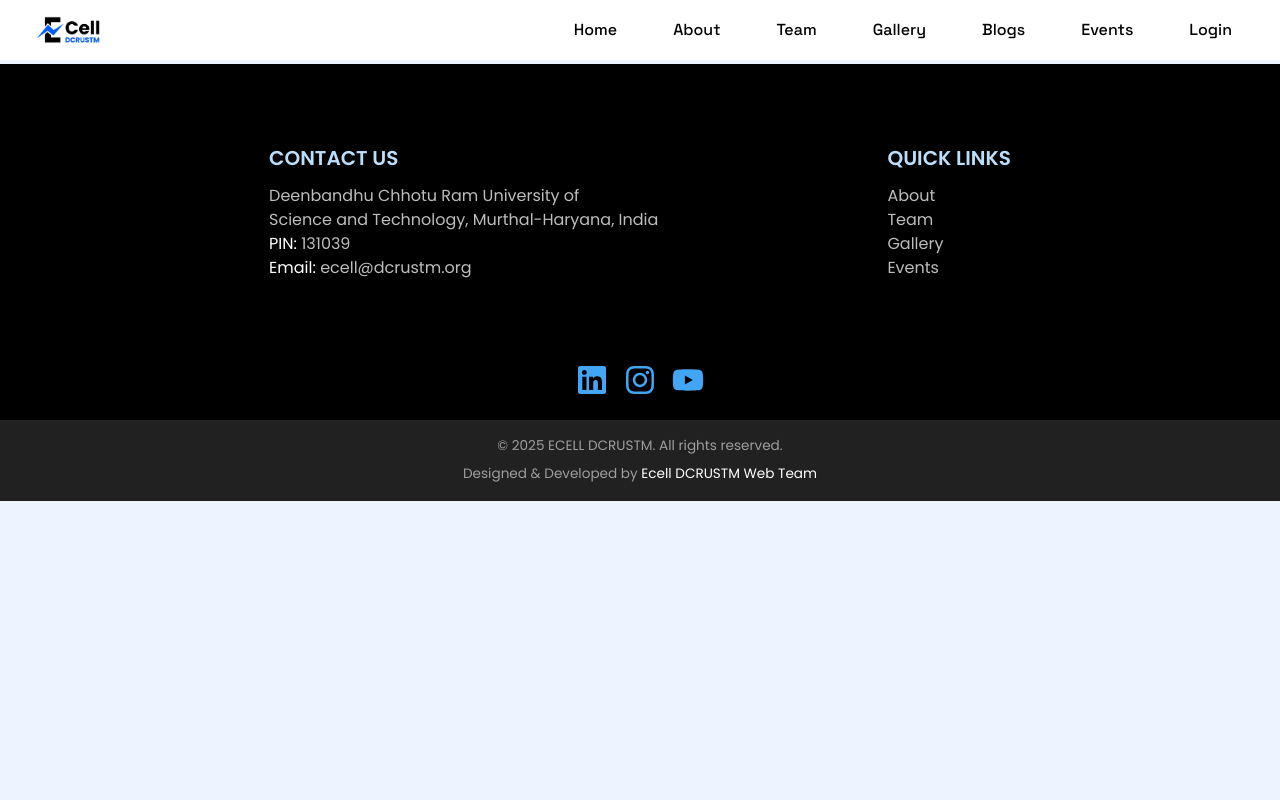
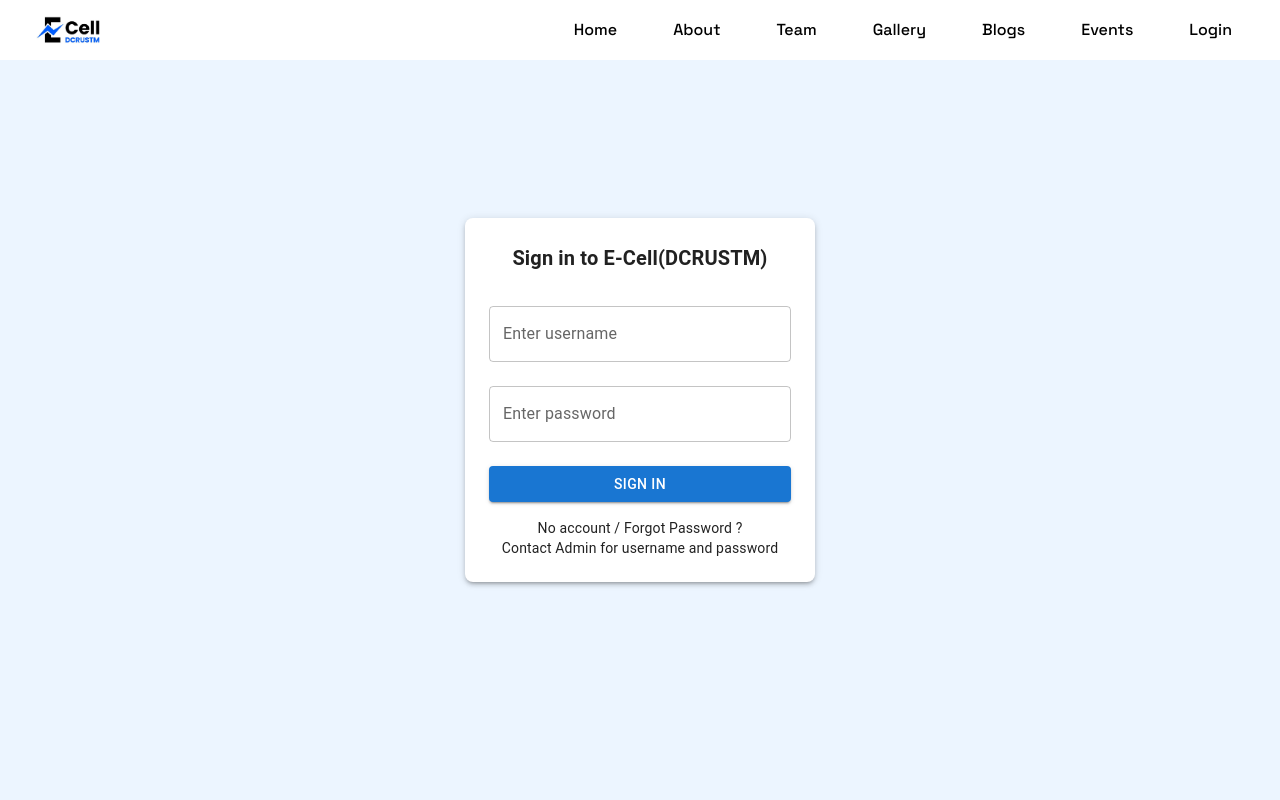
Before and after one commit to NoumanKhan2003/ecell-dcrustm, a React (Vite) app in the folder client/: page /login in a window 1280 px wide. Shown: the top 800 px of the page. Built offline with nearby package versions, Linux system fonts and the light colour scheme.

Commit message:
Login page designed

```diff
--- a/client/src/pages/LoginPage.jsx
+++ b/client/src/pages/LoginPage.jsx
@@ -1,12 +1,35 @@
-import { Container } from "@mui/material";
 import React from "react";
+import { Container, Box, TextField, Button, Typography, Link, Paper } from "@mui/material";
 
-const loginPage = () => {
+const Form = () => {
   return (
-    <Container sx={{ marginTop: "4rem", marginBottom: "4rem" }}>
-
+    <Container
+      sx={{
+        marginTop: 0,
+        marginBottom: "4rem",
+        height: "100vh",
+        display: "flex",
+        alignItems: "center",
+        justifyContent: "center",
+      }}
+    >
+      <Paper elevation={3} sx={{ padding: 3, maxWidth: 350, width: "100%", borderRadius: 2 }}>
+        <Typography variant="h6" align="center" fontWeight={600}>
+          Sign in to E-Cell(DCRUSTM)
+        </Typography>
+        <Box component="form" sx={{ mt: 2 }}>
+          <TextField fullWidth label="Enter username" margin="normal" variant="outlined" />
+          <TextField fullWidth label="Enter password" type="password" margin="normal" variant="outlined" />
+          <Button fullWidth variant="contained" color="primary" sx={{ mt: 2 }}>
+            Sign in
+          </Button>
+        </Box>
+        <Typography variant="body2" align="center" sx={{ mt: 2 }}>
+          No account / Forgot Password ?<br/> Contact Admin for username and password
+        </Typography>
+      </Paper>
     </Container>
   );
 };
 
-export default loginPage;
+export default Form;
```
Also changed, not shown: 1 other file (tests, documents, lock files or other folders).
